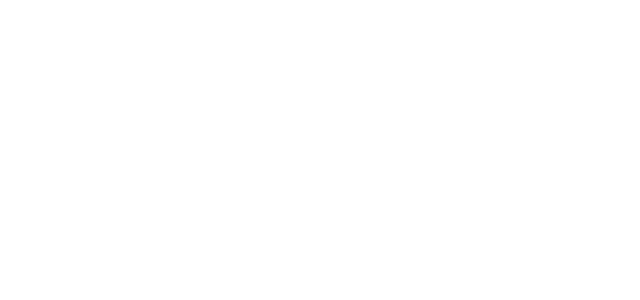
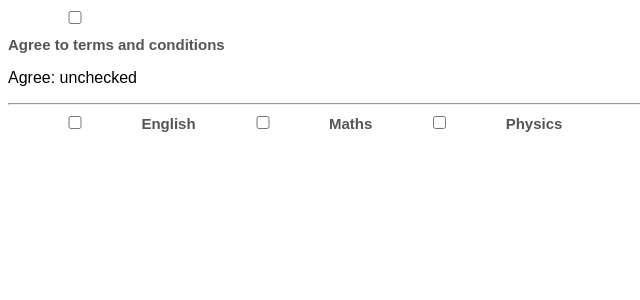
Before and after one commit to hirokoymj/great-frontend, a React (Vite) app: page /checkbox-demo in a window 1280 px wide. Before the commit this address had no page. Shown: the top 300 px of the page, without its empty margins (0-640 px from the left). Built offline with nearby package versions, Linux system fonts and the light colour scheme.

Commit message:
react controlled form

```diff
--- a/src/App.jsx
+++ b/src/App.jsx
@@ -1,9 +1,11 @@
-import { BrowserRouter, Routes, Route } from 'react-router-dom';
+import { BrowserRouter, Routes, Route, Link } from 'react-router-dom';
 
 import LikeBtn from './pages/LikeButton/LikeBtn';
 import Accordion from './pages/Accordion/Accordion';
 import ContactForm1 from './pages/ContactForm1/ContactForm1';
 import ContactForm2 from './pages/ContactForm2/ContactForm2';
+import RadioGroupExample from './pages/ContactForm2/RadioGroupExample';
+import CheckboxExample from './pages/ContactForm2/CheckboxExample';
 import Tabs from './pages/Tabs/Tabs';
 import ProgresBar from './pages/ProgressBar/ProgressBar';
 import MorgageCalculator from './pages/Morgage/MorgageCalculator';
@@ -12,7 +14,34 @@
 import ToDo from './pages/Todo/ToDo';
 
 const Home = () => {
-  return <h1>Home</h1>;
+  return (
+    <div>
+      <h1>Home</h1>
+      <ul>
+        <li>
+          <Link to="/test1">Like Button</Link>
+        </li>
+        <li>
+          <Link to="/test2">Accordion</Link>;
+        </li>
+        <li>
+          {' '}
+          <Link to="/test3">Contact Form 1</Link>
+        </li>
+        <li>
+          {' '}
+          <Link to="/test4">Contact Form 2</Link>
+        </li>
+        <li>
+          {' '}
+          <Link to="/radio-demo">RadioGroupExample</Link>
+        </li>
+        <li>
+          <Link to="/checkbox-demo">CheckboxExample</Link>
+        </li>
+      </ul>
+    </div>
+  );
 };
 
 export default function App() {
@@ -24,6 +53,8 @@
         <Route path="test2" element={<Accordion />} />
         <Route path="test3" element={<ContactForm1 />} />
         <Route path="test4" element={<ContactForm2 />} />
+        <Route path="radio-demo" element={<RadioGroupExample />} />
+        <Route path="checkbox-demo" element={<CheckboxExample />} />
         <Route path="test5" element={<Tabs />} />
         <Route path="test6" element={<ProgresBar />} />
         <Route path="test7" element={<MorgageCalculator />} />
--- /dev/null
+++ b/src/pages/ContactForm2/CheckboxExample.jsx
@@ -0,0 +1,115 @@
+import { useState } from 'react';
+
+//const options = ['english', 'maths', 'physics'];
+
+function CheckboxExample() {
+  const [tac, setTac] = useState(false);
+  const [selectedOptions, setSelectedOptions] = useState([]);
+
+  const handleCheckboxChange = (event) => {
+    const { value, checked } = event.target;
+    if (checked) {
+      setSelectedOptions((prev) => [...prev, value]);
+    } else {
+      setSelectedOptions((prev) => prev.filter((option) => option !== value));
+    }
+  };
+
+  return (
+    <div>
+      <input
+        type="checkbox"
+        name="tac"
+        checked={tac}
+        onChange={(event) => setTac(event.target.checked)}
+      />
+      <label htmlFor="checkbox-input">Agree to terms and conditions</label>
+      <p>Agree: {tac ? 'checked' : 'unchecked'}</p>
+      <hr />
+      <input
+        type="checkbox"
+        name="subject"
+        id="checkbox-english"
+        value="english"
+        checked={selectedOptions.includes('english')}
+        onChange={handleCheckboxChange}
+      />
+      <label htmlFor="checkbox-english" style={{ display: 'inline' }}>
+        English
+      </label>
+      <input
+        type="checkbox"
+        name="subject"
+        id="checkbox-maths"
+        value="maths"
+        checked={selectedOptions.includes('maths')}
+        onChange={handleCheckboxChange}
+      />
+      <label htmlFor="checkbox-maths" style={{ display: 'inline' }}>
+        Maths
+      </label>
+      <input
+        type="checkbox"
+        name="subject"
+        id="checkbox-physics"
+        value="physics"
+        checked={selectedOptions.includes('physics')}
+        onChange={handleCheckboxChange}
+      />
+      <label htmlFor="checkbox-physics" style={{ display: 'inline' }}>
+        Physics
+      </label>
+
+      <p>{selectedOptions.join(',')}</p>
+    </div>
+  );
+}
+export default CheckboxExample;
+//=======Reference #1 Great Frontend
+//https://www.greatfrontend.com/react-interview-playbook/react-forms#checkbox-input
+//A checkbox is a boolean value (checked or unchecked).
+//=======Reference #2: AI
+// import React, { useState } from 'react';
+// const options = ['Option A', 'Option B', 'Option C', 'Option D'];
+// function MultipleCheckboxExample() {
+//   const [selectedOptions, setSelectedOptions] = useState([]);
+//   const handleCheckboxChange = (event) => {
+//     const { value, checked } = event.target;
+//     if (checked) {
+//       setSelectedOptions((prevSelectedOptions) => [...prevSelectedOptions, value]);
+//     } else {
+//       setSelectedOptions((prevSelectedOptions) =>
+//         prevSelectedOptions.filter((option) => option !== value)
+//       );
+//     }
+//   };
+
+//   return (
+//     <div>
+//       <h2>Select your options:</h2>
+//       {options.map((option, index) => (
+//         <div key={index}>
+//           <input
+//             type="checkbox"
+//             id={`checkbox-${index}`}
+//             value={option}
+//             checked={selectedOptions.includes(option)} // Check if option is in selectedOptions
+//             onChange={handleCheckboxChange}
+//           />
+//           <label htmlFor={`checkbox-${index}`}>{option}</label>
+//         </div>
+//       ))}
+
+//       <h3>Selected Options:</h3>
+//       {selectedOptions.length > 0 ? (
+//         <ul>
+//           {selectedOptions.map((selected, index) => (
+//             <li key={index}>{selected}</li>
+//           ))}
+//         </ul>
+//       ) : (
+//         <p>No options selected.</p>
+//       )}
+//     </div>
+//   );
+//}
--- /dev/null
+++ b/src/pages/ContactForm2/RadioGroupExample.jsx
@@ -0,0 +1,39 @@
+import { useState } from 'react';
+
+function RadioGroupExample() {
+  const [gender, setGender] = useState('male');
+
+  return (
+    <div>
+      <div>
+        <label htmlFor="radio-male">
+          <input
+            id="radio-male"
+            type="radio"
+            name="gender"
+            value="male"
+            checked={gender === 'male'}
+            onChange={(event) => setGender(event.target.value)}
+          />
+          Male
+        </label>
+        <label htmlFor="radio-female">
+          <input
+            id="radio-female"
+            type="radio"
+            name="gender"
+            value="female"
+            checked={gender === 'female'}
+            onChange={(event) => setGender(event.target.value)}
+          />
+          Female
+        </label>
+      </div>
+      <p>Selected gender: {gender}</p>
+    </div>
+  );
+}
+
+export default RadioGroupExample;
+
+//https://www.greatfrontend.com/react-interview-playbook/react-forms#radio-group
```
Also changed, not shown: src/pages/ClickCounter/Demo.tsx (added, +7 -0 lines), src/pages/ClickCounter/Demo2.tsx (added, +7 -0 lines), src/pages/ContactForm1/README.md, src/pages/ContactForm2/README.md, 1 other file (tests, documents, lock files or other folders).
